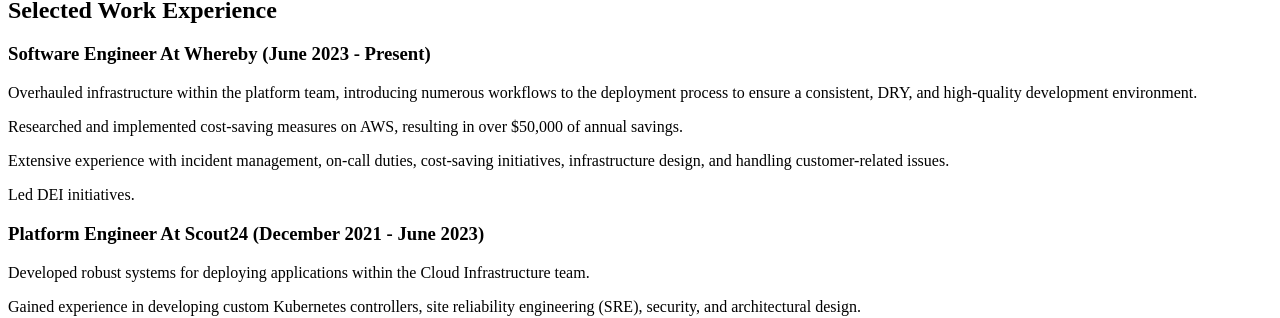
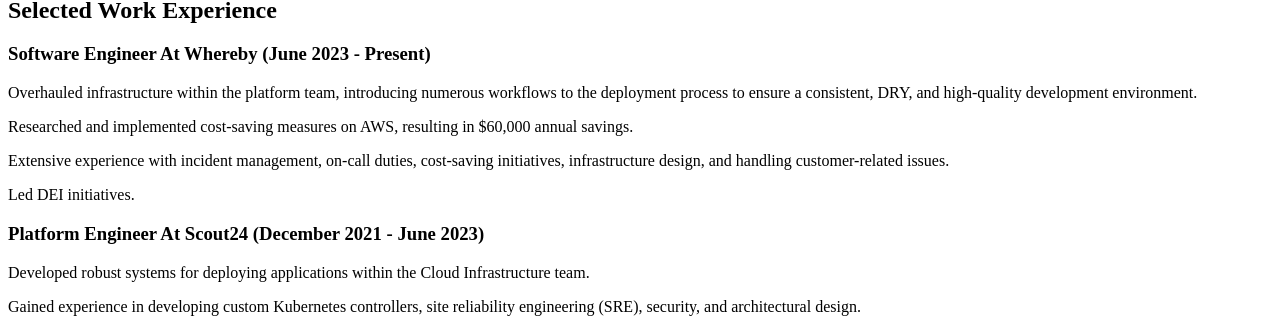
Before and after one commit to jsphwllng/jsphwllng.github.io, a Jekyll site: the page built from cv.md, in a window 1280 px wide. Shown: the part 287-605 px from the top of the page. Built offline with Jekyll 4.4.1, drawn with Linux system fonts in a browser that asks for light colours.

Commit message:
Update cv.md

```diff
--- a/cv.md
+++ b/cv.md
@@ -23,7 +23,7 @@
 
 Overhauled infrastructure within the platform team, introducing numerous workflows to the deployment process to ensure a consistent, DRY, and high-quality development environment.
 
-Researched and implemented cost-saving measures on AWS, resulting in over $50,000 of annual savings.
+Researched and implemented cost-saving measures on AWS, resulting in $60,000  annual savings.
 
 Extensive experience with incident management, on-call duties, cost-saving initiatives, infrastructure design, and handling customer-related issues.
 
```
